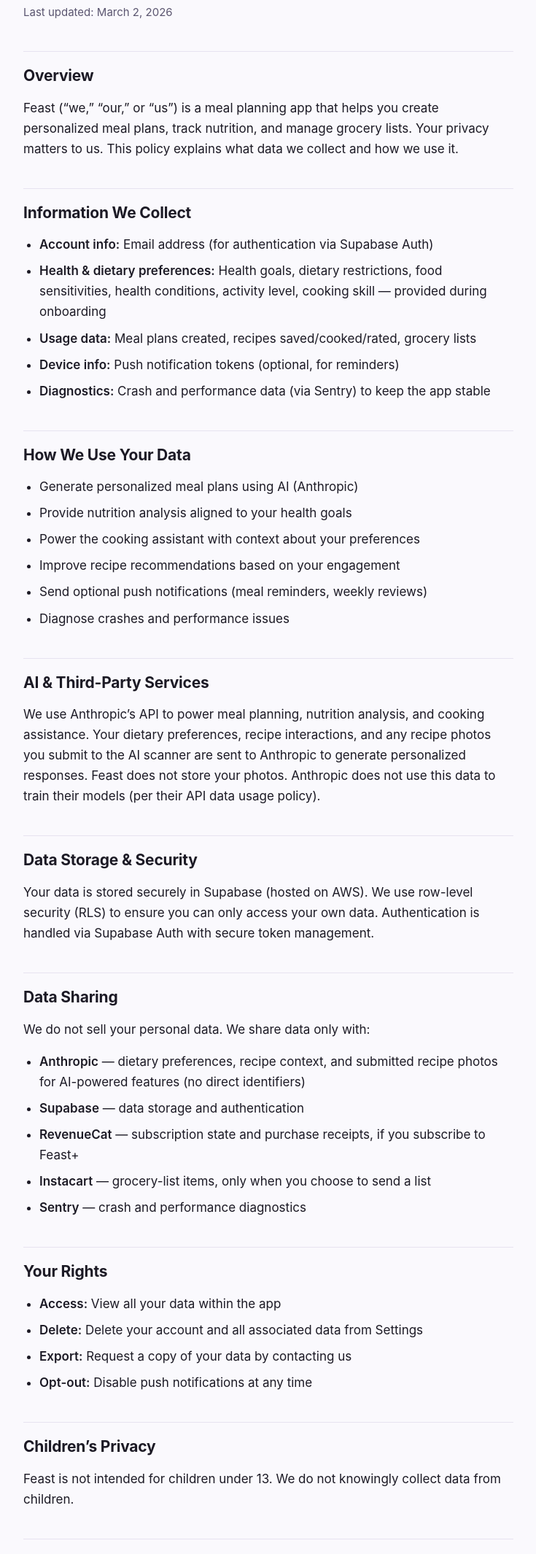
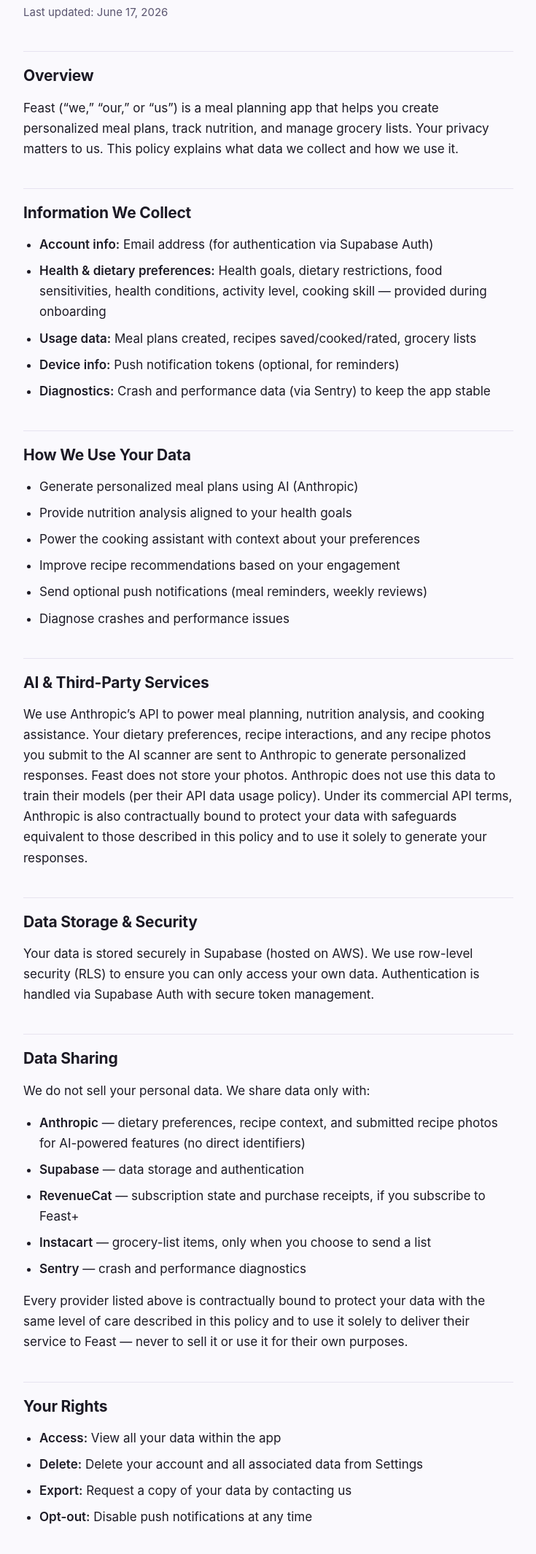
Before and after one commit to RyanJBirkeland/feast-legal, a plain HTML site: page index.html in a window 1280 px wide. Shown: the part 130-2260 px from the top of the page at 73% size, without its empty margins (272-1007 px from the left). Drawn offline with Linux system fonts and the light colour scheme.

Commit message:
Add third-party equal-protection statement (App Review 5.1.1(i)) (#2)
Apple rejected Feast 4.17.3 under 5.1.1(i): the privacy policy must confirm
that any third party we share data with provides the same or equal protection.
The policy already named Anthropic and what is shared; this adds the missing
affirmative statement, for Anthropic specifically and for every listed provider,
and bumps the "Last updated" date.

Mirror of the same change in the in-app privacy screen and the docs source copy.

```diff
--- a/index.html
+++ b/index.html
@@ -68,7 +68,7 @@
     <header>
       <span class="brand">Feast</span>
       <h1>Privacy Policy</h1>
-      <p class="updated">Last updated: March 2, 2026</p>
+      <p class="updated">Last updated: June 17, 2026</p>
     </header>
 
     <h2>Overview</h2>
@@ -94,7 +94,7 @@
     </ul>
 
     <h2>AI &amp; Third-Party Services</h2>
-    <p>We use Anthropic&rsquo;s API to power meal planning, nutrition analysis, and cooking assistance. Your dietary preferences, recipe interactions, and any recipe photos you submit to the AI scanner are sent to Anthropic to generate personalized responses. Feast does not store your photos. Anthropic does not use this data to train their models (per their API data usage policy).</p>
+    <p>We use Anthropic&rsquo;s API to power meal planning, nutrition analysis, and cooking assistance. Your dietary preferences, recipe interactions, and any recipe photos you submit to the AI scanner are sent to Anthropic to generate personalized responses. Feast does not store your photos. Anthropic does not use this data to train their models (per their API data usage policy). Under its commercial API terms, Anthropic is also contractually bound to protect your data with safeguards equivalent to those described in this policy and to use it solely to generate your responses.</p>
 
     <h2>Data Storage &amp; Security</h2>
     <p>Your data is stored securely in Supabase (hosted on AWS). We use row-level security (RLS) to ensure you can only access your own data. Authentication is handled via Supabase Auth with secure token management.</p>
@@ -108,6 +108,7 @@
       <li><strong>Instacart</strong> — grocery-list items, only when you choose to send a list</li>
       <li><strong>Sentry</strong> — crash and performance diagnostics</li>
     </ul>
+    <p>Every provider listed above is contractually bound to protect your data with the same level of care described in this policy and to use it solely to deliver their service to Feast — never to sell it or use it for their own purposes.</p>
 
     <h2>Your Rights</h2>
     <ul>
```
Also changed, not shown: privacy/index.html (+3 -2 lines).
